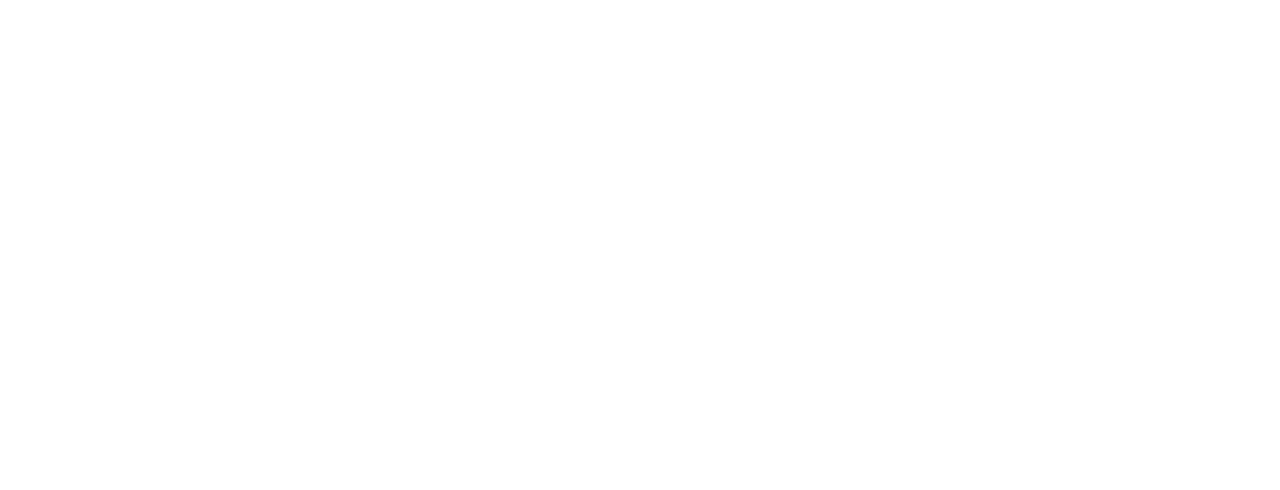
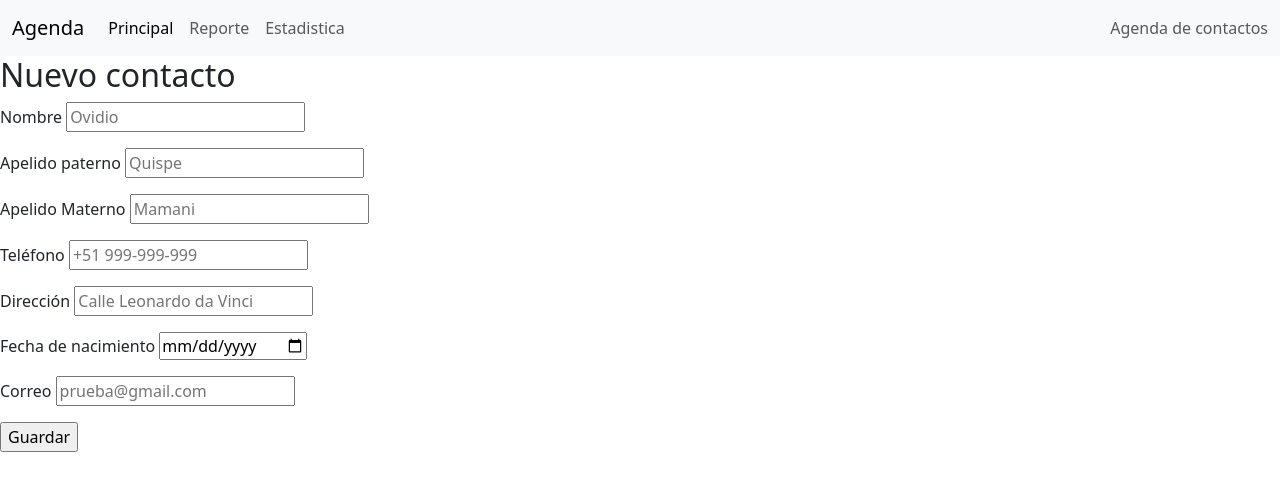
Before and after one commit to tokien736/AgendaJs, a plain HTML site: page index.html in a window 1280 px wide. Drawn offline with nearby package versions, Linux system fonts and the light colour scheme.

Commit message:
Se agreagar primera interfaz

```diff
--- a/index.html
+++ b/index.html
@@ -5,9 +5,75 @@
     <meta charset="UTF-8">
     <meta http-equiv="X-UA-Compatible" content="IE=edge">
     <meta name="viewport" content="width=device-width, initial-scale=1.0">
-    <title>Document</title>
+    <link href="https://cdn.jsdelivr.net/npm/bootstrap@5.3.0-alpha3/dist/css/bootstrap.min.css" rel="stylesheet" integrity="sha384-KK94CHFLLe+nY2dmCWGMq91rCGa5gtU4mk92HdvYe+M/SXH301p5ILy+dN9+nJOZ" crossorigin="anonymous">
+    <title>Agenda</title>
+    <link rel="icon" type="image/x-icon" href="/img/book_FILL0_wght400_GRAD0_opsz48.png">
 </head>
 <body>
+    <!--Navbar-->
+    <header>
+        <nav class="navbar navbar-expand-lg navbar-light bg-light">
+            <div class="container-fluid">
+              <a class="navbar-brand" href="#">Agenda</a>
+              <button class="navbar-toggler" type="button" data-bs-toggle="collapse" data-bs-target="#navbarText" aria-controls="navbarText" aria-expanded="false" aria-label="Toggle navigation">
+                <span class="navbar-toggler-icon"></span>
+              </button>
+              <div class="collapse navbar-collapse" id="navbarText">
+                <ul class="navbar-nav me-auto mb-2 mb-lg-0">
+                  <li class="nav-item">
+                    <a class="nav-link active" aria-current="page" href="#">Principal</a>
+                  </li>
+                  <li class="nav-item">
+                    <a class="nav-link" href="#">Reporte</a>
+                  </li>
+                  <li class="nav-item">
+                    <a class="nav-link" href="#">Estadistica</a>
+                  </li>
+                </ul>
+                <span class="navbar-text">
+                    Agenda de contactos
+                </span>
+              </div>
+            </div>
+          </nav>
+    </header>
+    <main>
+        <h2>Nuevo contacto</h2>
+        <section class="ingreso-Contactos"> </section>
+        <form>
+            <p>
+                <label for="userName">Nombre</label>
+                <input type="text" class="userName" placeholder="Ovidio" >
+            </p>
+            <p>
+                <label for="userLastName1">Apelido paterno </label>
+                <input type="text" class="userLastName1" placeholder="Quispe">
+            </p>
+            <p>
+                <label for="userLastName2">Apelido Materno </label>
+                <input type="text" class="userLastName2" placeholder="Mamani">
+            </p>
+            <p>
+                <label for="userPhone">Teléfono </label>
+                <input type="number" class="userPhone" placeholder="+51 999-999-999">
+            </p>
+            <p>
+                <label for="userAddress">Dirección </label>
+                <input type="text" class="userAddress" placeholder="Calle Leonardo da Vinci">
+            </p>
+            <p>
+                <label for="userDate">Fecha de nacimiento </label>
+                <input type="date" class="userDate" >
+            </p>
+            <p>
+                <label for="userEmail">Correo</label>
+                <input type="email" class="userEmail" placeholder="prueba@gmail.com">
+            </p>
+            <input type="submit" value="Guardar">
+        </form>
+    </main>
+
 
 </body>
+<script src="https://cdn.jsdelivr.net/npm/bootstrap@5.3.0-alpha3/dist/js/bootstrap.bundle.min.js" integrity="sha384-ENjdO4Dr2bkBIFxQpeoTz1HIcje39Wm4jDKdf19U8gI4ddQ3GYNS7NTKfAdVQSZe" crossorigin="anonymous"></script>
 </html>
```
Also changed, not shown: img/book_FILL0_wght400_GRAD0_opsz48.png (added).
